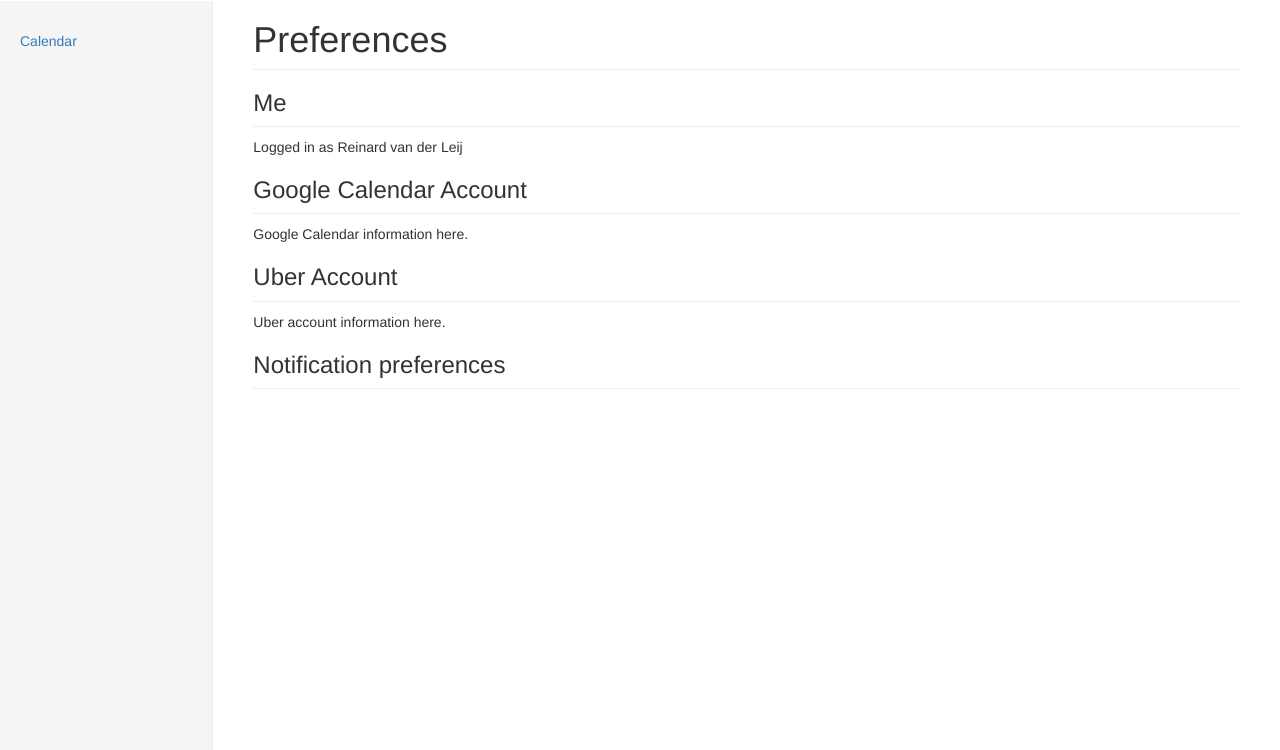
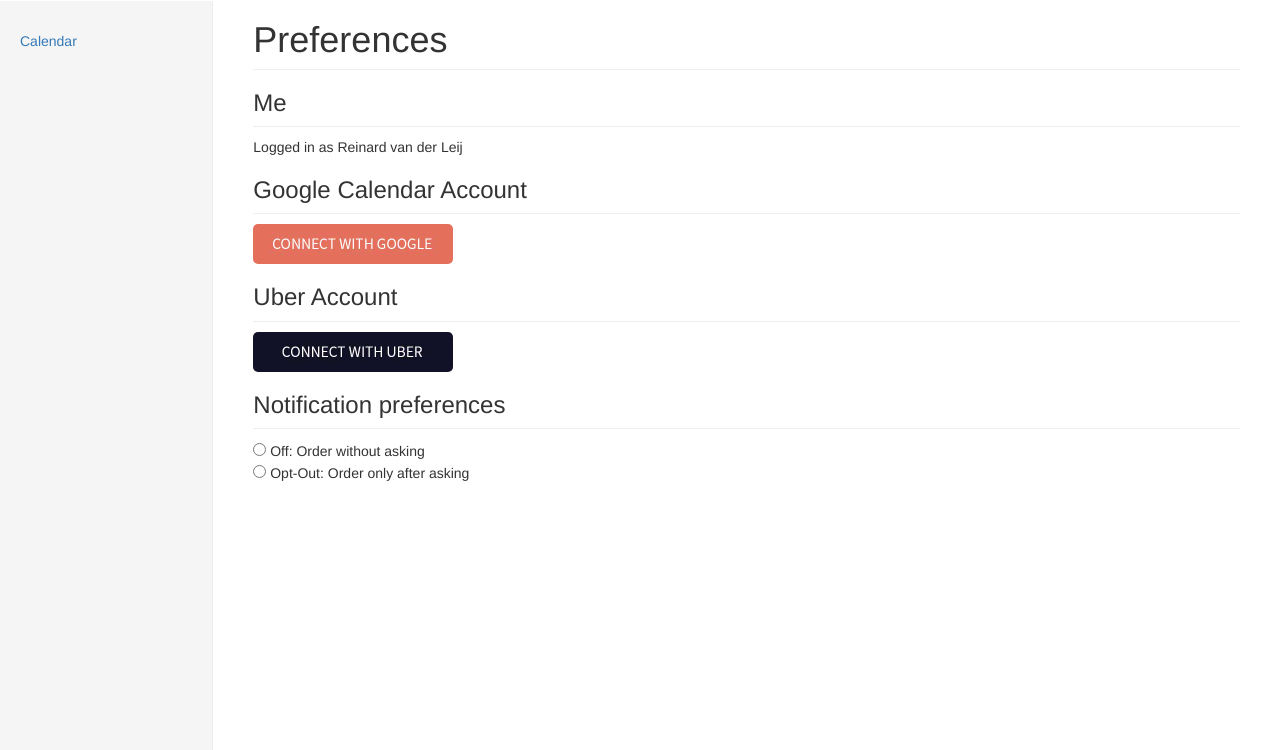
Before and after one commit to mnbbrown/doneapp, a Flask app: page /preferences in a window 1280 px wide. Shown: the part 50-800 px from the top of the page. Run offline with Flask 2, Linux system fonts and the light colour scheme; some libraries are stand-ins or nearby versions.

Commit message:
I have no idea

```diff
--- a/app.py
+++ b/app.py
@@ -1,15 +1,18 @@
 from flask.ext.sqlalchemy import SQLAlchemy
 from flask.ext.login import LoginManager, UserMixin
 from rauth import OAuth2Service
-from flask import Flask, redirect, url_for, render_template, current_app, request, g
+from flask import Flask, redirect, url_for, render_template, current_app, request, g, abort
 from logentries import LogentriesHandler
 import logging
 import requests
 import jwt
 import urllib
 import uuid
+import json
+
 
 app = Flask(__name__)
+app.config['BASE_URL'] = 'http://app.doneapp.co/'
 app.config['SECRET_KEY'] = 'top_secret_sc@'
 app.config['SQLALCHEMY_DATABASE_URI'] = 'sqlite:///db.sqlite'
 app.config['OAUTH_CREDENTIALS'] = {
@@ -101,23 +104,110 @@ class Event(db.Model):
     start_time = db.Column(db.DateTime(timezone=True))
     end_time = db.Column(db.DateTime(timezone=True))
 
+    def __init__(self, id, calendar_id, summary, location, start_time, end_time):
+        self.id = id
+        self.calendar_id = calendar_id
+        self.summary = summary
+        self.location = location
+        self.start_time = start_time
+        self.end_time = end_time
 
-@app.route("/me/calendars")
-def get_user_calendars(token="ya29.xgBWfp_SErFKtnwjB2BdFxJWhlm1jkDUseZF2gPfInhKeXUdSoMFiP4d0wA2kGSoIf2BKAyfnzqIEg"):
-    url = app.config.get('GOOGLE_CALENDAR_LIST')
+
+class CalenderChannel(db.Model):
+
+    __tablename__ = 'calendar_channels'
+
+    id = db.Column(db.String, primary_key=True)
+    calendar_id = db.Column(db.String, db.ForeignKey('user_calendars.id'), unique=True)
+
+    def __init__(self, calendar_id):
+        self.calendar_id = calendar_id
+        self.id = str(uuid.uuid4())
+
+    def json(self):
+        return json.dumps({
+            'id': self.id,
+            'type': 'web_hook',
+            'address': url_for('handle_channel', _external=True)
+            })
+
+
+
+def create_calendar_channel(token, calendar_id):
+    ch = CalenderChannel(calendar_id)
+    url = 'https://www.googleapis.com/calendar/v3/calendars/{0}/events/watch'.format(calendar_id)
     headers = {"Authorization": "Bearer {0}".format(token)}
-    calendars = requests.get(url, headers=headers)
-    c = []
-    for calendar in calendars.json().get('items'):
-        c.append((calendar.get('id'), calendar.get('summary')))
+    data = ch.json()
+    req = requests.post(url, headers=headers, data=data)
+    if req.status_code != 200:
+        return None
+    db.session.save(ch)
+    db.session.commit()
+    return ch
 
-    i, name = c[0]
-    events = requests.get('https://www.googleapis.com/calendar/v3/calendars/{0}/events'.format(i), headers=headers)
-    e = []
-    for event in events.json().get('items'):
-        e.append((event['id'], event['summary'],event['location']))
-    print e
-    return render_template('calendars.html', calendars=c)
+
+@app.route("/hooks/channel")
+def handle_channel():
+    print request
+    return "Thanks"
+
+import datetime
+
+def iso_format(dt):
+    try:
+        utc = dt + dt.utcoffset()
+    except TypeError as e:
+        utc = dt
+    isostring = datetime.datetime.strftime(utc, '%Y-%m-%dT%H:%M:%S.{0}Z')
+    return isostring.format(int(round(utc.microsecond/1000.0)))
+
+def parse_iso(string):
+    return datetime.datetime.strptime(string, '%Y-%m-%dT%H:%M:%SZ')
+
+
+@app.route("/me/calendars", methods=["POST"])
+def add_calendar():
+    calendar_id = request.form.get('calendar_id')
+    calendar_name = request.form.get('calendar_name')
+
+    print calendar_name, calendar_id
+    calendar = Calendar(calendar_id, calendar_name)
+    db.session.add(calendar)
+
+    token="ya29.xwCTgwwFjvSH4lO11fY3Aqwge8x7e8toIzX5p9mYFJIcFTbYa75_GM9GjWEEkVC9h9jVp7rdnR3BSg"
+    headers = {"Authorization": "Bearer {0}".format(token)}
+    params = {
+        'timeMin' : iso_format(datetime.datetime.now() - datetime.timedelta(days=2))
+    }
+    url = "https://www.googleapis.com/calendar/v3/calendars/{0}/events".formpat(calendar_id)
+    events = requests.get(url, headers=headers, params=params)
+
+
+    if "items" not in events.json():
+        return json.dumps(events.json())
+        abort(500)
+
+    for event in events.json()["items"]:
+        e = Event(event.get('id'), calendar_id, event.get('summary'), event.get('location'), parse_iso(event.get('start').get('dateTime')), parse_iso(event.get('end').get('dateTime')))
+        db.session.add(e)
+
+    db.session.commit()
+    return "OK"
+
+
+# @app.route("/me/calendars")
+# def get_user_calendars(token="ya29.xwBSmkuEITLDuZISlv8eRqmk70HgF-Yfg4DlnsO4qBry2CYebTtDuFuu_tF08Y8vxM6AXJhh-YqF5Q"):
+#     url = app.config.get('GOOGLE_CALENDAR_LIST')
+#     headers = {"Authorization": "Bearer {0}".format(token)}
+#     calendars = requests.get(url, headers=headers)
+#     c = []
+#     for calendar in calendars.json().get('items'):
+#         c.append((calendar.get('id'), calendar.get('summary')))
+
+#     i, name = c[0]
+#     if create_calendar_channel(token, i):
+#         return render_template('calendars.html', calendars=c)
+#     return render_template('calendars.html', calendars=c)
 
 
 @lm.user_loader
@@ -259,15 +349,6 @@ def oauth_callback(provider):
     oauth = OAuthAuthenticator.get_provider(provider)
     return oauth.callback()
 
-
-@app.route("/auth/login")
-def login():
-    if g.user is not None and g.user.is_authenticated():
-        return redirect(url_for('index'))
-    form = LoginForm()
-    return ""
-
-
 @app.route("/socialconnect")
 def socialconnect():
     g = {
@@ -290,16 +371,22 @@ def calendar():
 def preferences():
     return render_template('preferences.html')
 
+
+
 @app.route("/auth/register")
 def register():
-    if request.method == 'GET':
-        return render_template('register.html')
-    user = User(request.form['name'] , request.form['password'], request.form['email'])
-    db.session.add(user)
-    db.session.commit()
-    flash('User successfully registered')
-    return redirect(url_for('login'))
+    if request.method == 'POST' and form.validate():
+        user = User(request.form['name'] , request.form['password'], request.form['email'])
+        db.session.add(user)
+        db.session.commit()
+        flash('User successfully registered')
+        return redirect(url_for('confirm_register'))
+    return render_template('register.html', form=form)
 
+
+@app.route("/auth/register/confirm")
+def confirm_register():
+    render_template('confirm-register.html')
 
 @app.route("/time")
 def time():
--- a/requirements.txt
+++ b/requirements.txt
@@ -1,11 +1,13 @@
 Flask==0.10.1
 Flask-Login==0.2.11
 Flask-SQLAlchemy==2.0
+Flask-WTF==0.10.3
 Jinja2==2.7.3
 LogentriesLogger==0.2.1
 MarkupSafe==0.23
 PyJWT==0.3.0
 SQLAlchemy==0.9.8
+WTForms==2.0.1
 Werkzeug==0.9.6
 itsdangerous==0.24
 rauth==0.7.0
--- a/templates/preferences.html
+++ b/templates/preferences.html
@@ -1,6 +1,33 @@
 {% extends "layout.html" %}
 {% block title %}Calendar{% endblock %}
 {% block body %}
+
+<style>
+  .uber-button {
+    background-image: url({{ url_for('static', filename='img/sprites.jpg') }});
+    background-size: cover;
+    display: block;
+    height: 40px;
+    width: 200px;
+    border-radius: 5px;
+  }
+  .uber-button:hover {
+    background-position: 0 -40px;
+  }
+
+  .google-button {
+    background-image: url({{ url_for('static', filename='img/sprites.jpg') }});
+    background-position: 0 -80px;
+    background-size: cover;
+    display: block;
+    height: 40px;
+    width: 200px;
+    border-radius: 5px;
+  }
+  .google-button:hover {
+    background-position: 0 -120px;
+  }
+</style>
 
     <div class="container-fluid">
       <div class="row">
@@ -16,13 +43,18 @@
           Logged in as Reinard van der Leij
 
           <h3 class="sub-header">Google Calendar Account</h3>
-          Google Calendar information here.
+          <a href="/auth/authorize/google">
+            <div class="google-button"></div>
+          </a>
 
           <h3 class="sub-header">Uber Account</h3>
-          Uber account information here.
+          <a href="/auth/authorize/uber">
+            <div class="uber-button"></div>
+          </a>
 
           <h3 class="sub-header">Notification preferences</h3>
-
+            <input type="radio" name="notify" value="off">   Off: Order without asking<br>
+            <input type="radio" name="notify" value="optout">   Opt-Out: Order only after asking<br>
         </div>
       </div>
     </div>
--- a/templates/register.html
+++ b/templates/register.html
@@ -1,3 +1,4 @@
+{% from "_formhelpers.html" import render_field %}
 {% extends "layout.html" %}
 {% block title %}Register{% endblock %}
 {% block body %}
@@ -7,6 +8,7 @@
 
       <form class="form-signin" role="form">
         <h2 class="form-signin-heading">Join done.</h2>
+        {{ form.hidden_tag() }}
         <label for="inputEmail" class="sr-only">Name</label>
         <input type="text" id="inputName" class="form-control" placeholder="Your Name" required autofocus>
         <label for="inputPassword" class="sr-only">Email</label>
```
Also changed, not shown: templates/dist/macros/_formhelpers.html (added, +16 -0 lines), static/css/fonts/glyphicons-halflings-regular.ttf (renamed from templates/dist/fonts/glyphicons-halflings-regular.ttf), static/css/fonts/glyphicons-halflings-regular.woff (renamed from templates/dist/fonts/glyphicons-halflings-regular.woff), static/img/sprites.jpg (added), 5 other files.
